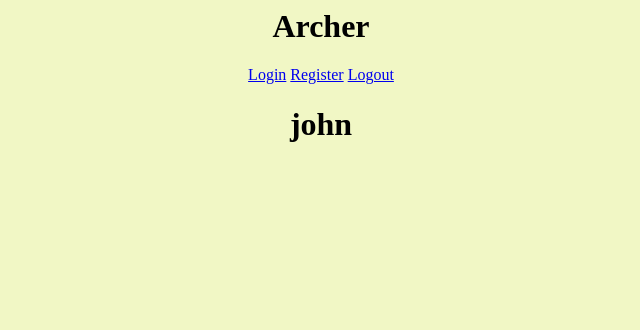
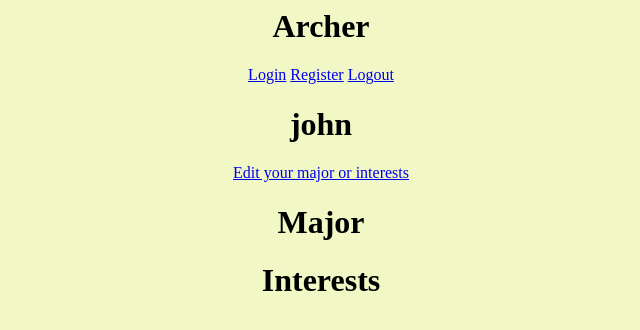
Before and after one commit to danieltran67/SJSU-Archer, a Flask app: a page that uses app/templates/profile.html in a window 1280 px wide. Shown: the top 330 px of the page, without its empty margins (327-967 px from the left). Run offline with Flask 2, Linux system fonts and the light colour scheme; a user stored in the database is signed in; data comes from the database, SQL or seed files in the repository; some libraries are stand-ins or nearby versions.

Commit message:
updated survey and profile pages

```diff
--- a/app/templates/profile.html
+++ b/app/templates/profile.html
@@ -2,5 +2,11 @@
 
 {% block content %}
 <h1>{{ current_user.username }} </h1>
-
+  <a href="/survey">Edit your major or interests</a>
+  <div class = "major">
+    <h1>Major</h1>
+  </div>
+  <div class="Interests">
+    <h1>Interests</h1>
+  </div>
 {% endblock %}
```
Also changed, not shown: app/templates/survey.html (+13 -6 lines).
